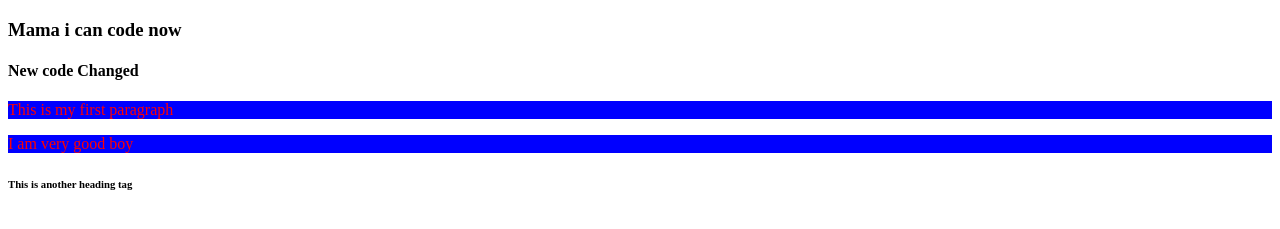
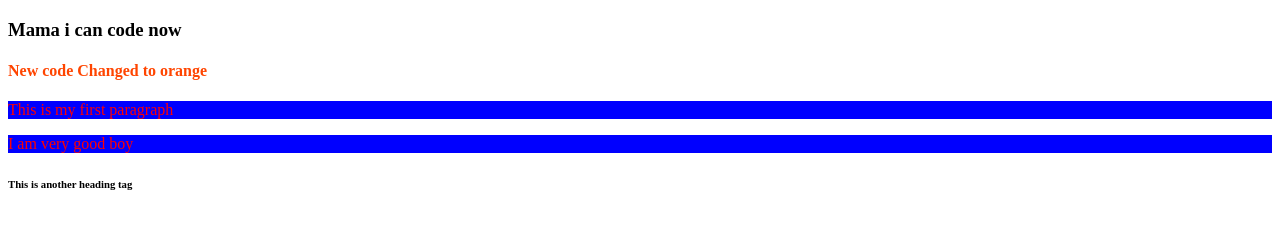
Before and after one commit to AkashRiaz/my-first-repo, a plain HTML site: page index.html in a window 1280 px wide. Shown: the part 83-312 px from the top of the page. Drawn offline with Linux system fonts and the light colour scheme.

Commit message:
oranged color chenged

```diff
--- a/index.html
+++ b/index.html
@@ -10,7 +10,7 @@
 <body>
     <h1>I can Push to github</h1>
     <h3>Mama i can code now</h3>
-    <h4>New code Changed</h4>
+    <h4>New code Changed to orange</h4>
     <p>This is my first paragraph</p>
     <p>I am very good boy</p>
     <h6>This is another heading tag</h6>
--- a/style.css
+++ b/style.css
@@ -7,3 +7,6 @@ h1{
     border: 1px solid black;
     padding:10px;
 }
+h4{
+    color: orangered;
+}
```
